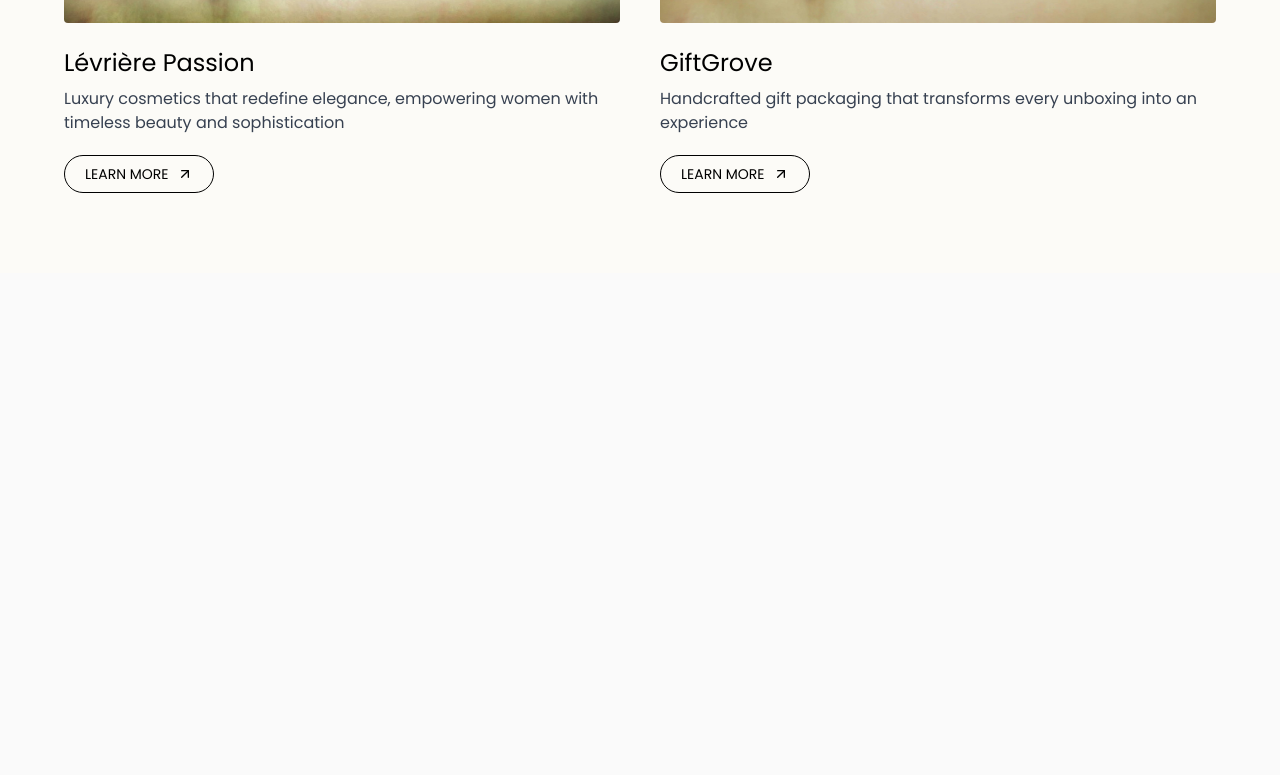
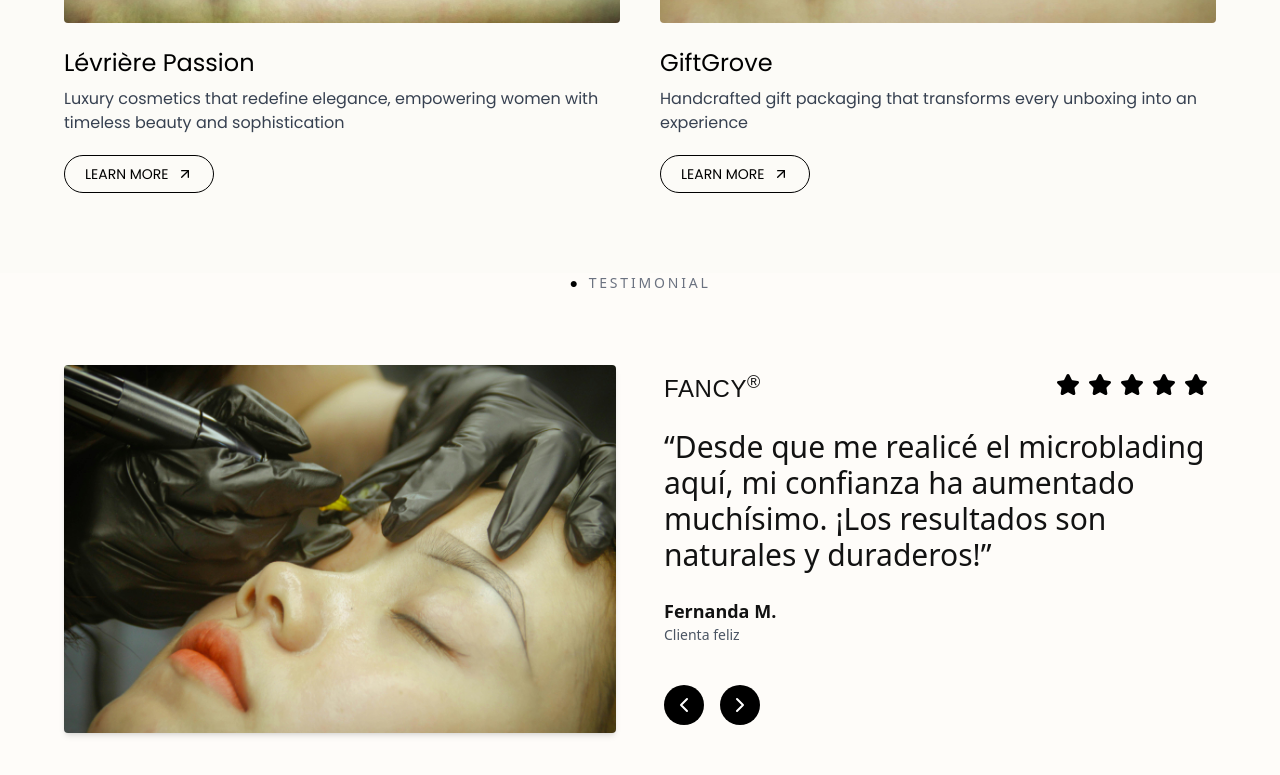
Before and after one commit to damian-pebe/fancy-studio, a Next.js app: page / in a window 1280 px wide. Shown: the part 2714-3489 px from the top of the page. Before the commit the page ends 2987 px from the top, so only its background shows below. Built offline with nearby package versions, Linux system fonts and the light colour scheme; a web font is replaced by a local one.

Commit message:
added new component for testimonials

```diff
--- /dev/null
+++ b/src/app/Components/Testimonials.tsx
@@ -0,0 +1,128 @@
+"use client";
+import React, { useState } from "react";
+import { motion, AnimatePresence } from "framer-motion";
+import { ChevronLeft, ChevronRight, Star } from "lucide-react";
+import Image from "next/image";
+import Link from "next/link";
+
+const testimonials = [
+  {
+    image: "/images/microblading.jpg",
+    quote:
+      "Desde que me realicé el microblading aquí, mi confianza ha aumentado muchísimo. ¡Los resultados son naturales y duraderos!",
+    name: "Fernanda M.",
+    role: "Clienta feliz",
+  },
+  {
+    image: "/images/microblading2.jpg",
+    quote:
+      "Me encantó el microshading, ahora no tengo que maquillarme las cejas todos los días.",
+    name: "Andrea P.",
+    role: "Clienta feliz",
+  },
+  {
+    image: "/images/microblading_filter.png",
+    quote: "El servicio fue excelente y el resultado superó mis expectativas El servicio fue excelente y el resultado.",
+    name: "Lucía R.",
+    role: "Clienta feliz",
+  },
+];
+
+export default function Testimonials() {
+  const [index, setIndex] = useState(0);
+  const [direction, setDirection] = useState(0);
+
+  const handlePrev = () => {
+    setDirection(-1);
+    setIndex((prev) => (prev === 0 ? testimonials.length - 1 : prev - 1));
+  };
+
+  const handleNext = () => {
+    setDirection(1);
+    setIndex((prev) => (prev === testimonials.length - 1 ? 0 : prev + 1));
+  };
+
+  const testimonial = testimonials[index];
+
+  return (
+    <div className="flex flex-col items-center justify-between h-full w-full bg-[#fefcf9]">
+      <p className="uppercase flex flex-row text-sm tracking-[0.2em] text-black mb-2">
+        ●<span className="ml-2 text-gray-500">Testimonial</span>
+      </p>
+
+      <section className="bg-[#fefcf9] text-[#121212] py-16 px-6 w-full">
+        <div className="max-w-6xl mx-auto flex flex-col md:flex-row items-center gap-12">
+          <AnimatePresence mode="wait" initial={false}>
+            <motion.div
+              key={index}
+              initial={{ opacity: 0, x: direction > 0 ? 100 : -100 }}
+              animate={{ opacity: 1, x: 0 }}
+              exit={{ opacity: 0, x: direction > 0 ? -100 : 100 }}
+              transition={{ duration: 0.4 }}
+              className="w-full md:w-1/2"
+            >
+              <Image
+                src={testimonial.image}
+                alt="Client testimonial"
+                width={500}
+                height={500}
+                className="rounded-sm object-cover w-full h-auto shadow-md"
+              />
+            </motion.div>
+          </AnimatePresence>
+
+          <AnimatePresence mode="wait" initial={false}>
+            <motion.div
+              key={"text-" + index}
+              initial={{ opacity: 0, x: direction > 0 ? 100 : -100 }}
+              animate={{ opacity: 1, x: 0 }}
+              exit={{ opacity: 0, x: direction > 0 ? -100 : 100 }}
+              transition={{ duration: 0.4 }}
+              className="w-full md:w-1/2 flex flex-col gap-6"
+            >
+              <div className="flex justify-between items-start">
+                <Link
+        href="/"
+        className="text-xl md:text-2xl tracking-wide hover:cursor-pointer font-careny"
+      >
+        FANCY<sup>®</sup>
+      </Link>
+                <div className="text-sm text-right">
+                  <span className="text-black flex flex-row mx-2 gap-2 items-center justify-between">
+                    {Array(5).fill(0).map((_, i) => (
+                        <Star key={i} fill="000000"/>
+                    ))}
+                  </span>
+                </div>
+              </div>
+
+              <p className="text-2xl md:text-3xl font-light leading-snug">
+                “{testimonial.quote}”
+              </p>
+
+              <div>
+                <p className="font-semibold text-lg">{testimonial.name}</p>
+                <p className="text-sm text-gray-600">{testimonial.role}</p>
+              </div>
+
+              <div className="flex gap-4 pt-4">
+                <button
+                  onClick={handlePrev}
+                  className="bg-black text-white w-10 h-10 rounded-full flex items-center justify-center text-lg transition-all hover:-translate-y-2 duration-700"
+                >
+                  <ChevronLeft />{" "}
+                </button>
+                <button
+                  onClick={handleNext}
+                  className="bg-black text-white w-10 h-10 rounded-full flex items-center justify-center text-lg transition-all hover:-translate-y-2 duration-700"
+                >
+                  <ChevronRight />{" "}
+                </button>
+              </div>
+            </motion.div>
+          </AnimatePresence>
+        </div>
+      </section>
+    </div>
+  );
+}
--- a/src/app/layout.tsx
+++ b/src/app/layout.tsx
@@ -63,8 +63,10 @@ export default function RootLayout({
   return (
     <html lang="en">
       <body
-        className={`${geistSans.variable} ${geistMono.variable} ${lobster.variable} ${poppins.variable} ${plaster.variable} ${ephesis.variable} ${birthstone.variable} antialiased bg-[#FAFAFA]`}
-      >
+        className={`
+          ${geistSans.variable} ${geistMono.variable} ${lobster.variable} ${poppins.variable} ${plaster.variable} ${ephesis.variable} ${birthstone.variable}
+          antialiased bg-[#FAFAFA]`}
+          >
        {/* <div
   className="fixed inset-0 z-40 pointer-events-none"
 >
--- a/src/app/page.tsx
+++ b/src/app/page.tsx
@@ -3,6 +3,7 @@ import Navbar from "./Components/Navbar";
 import Hero from "./Components/Hero";
 import ShowcaseSection from "./Components/Showcase";
 import Works from "./Components/Works";
+import Testimonials from "./Components/Testimonials";
 
 export default function Home() {
   return (
@@ -11,6 +12,7 @@ export default function Home() {
       <Hero />
       <ShowcaseSection />
       <Works/>
+      <Testimonials/>
     </div>
   );
 }
```
